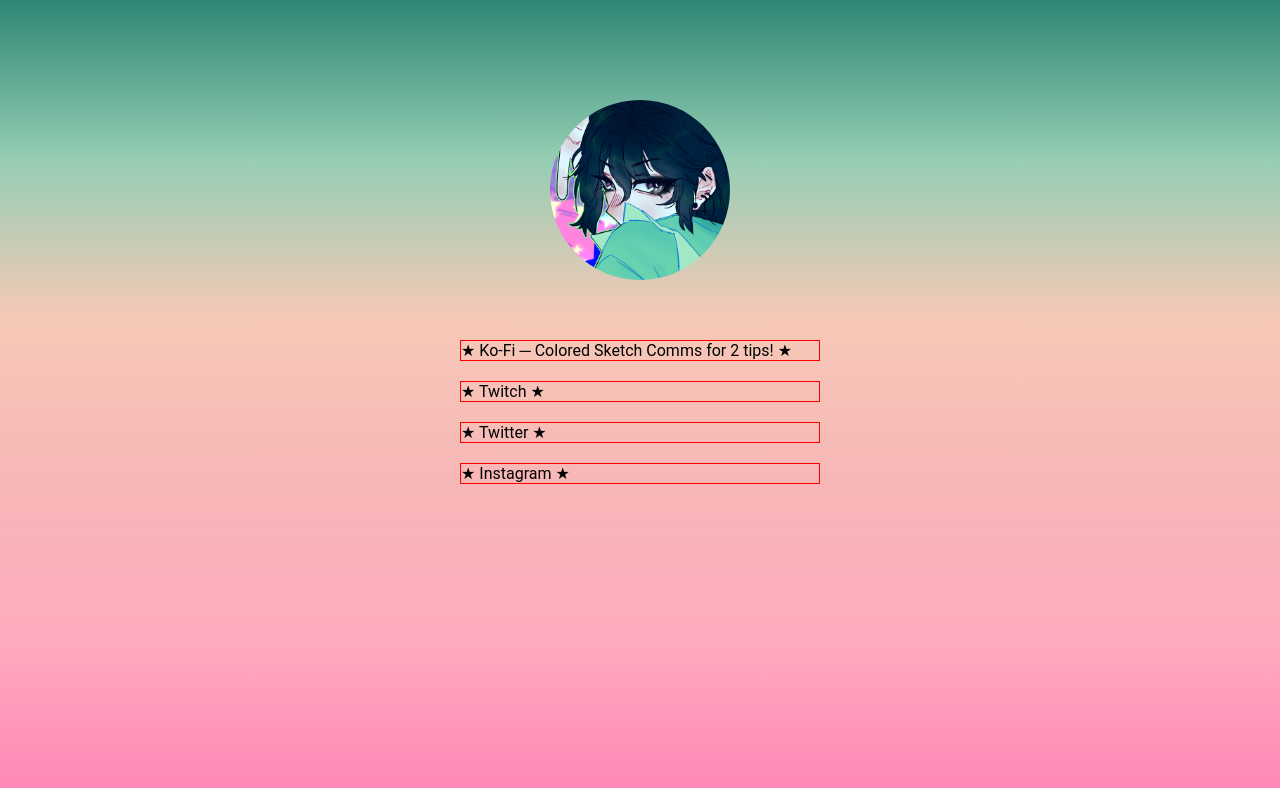
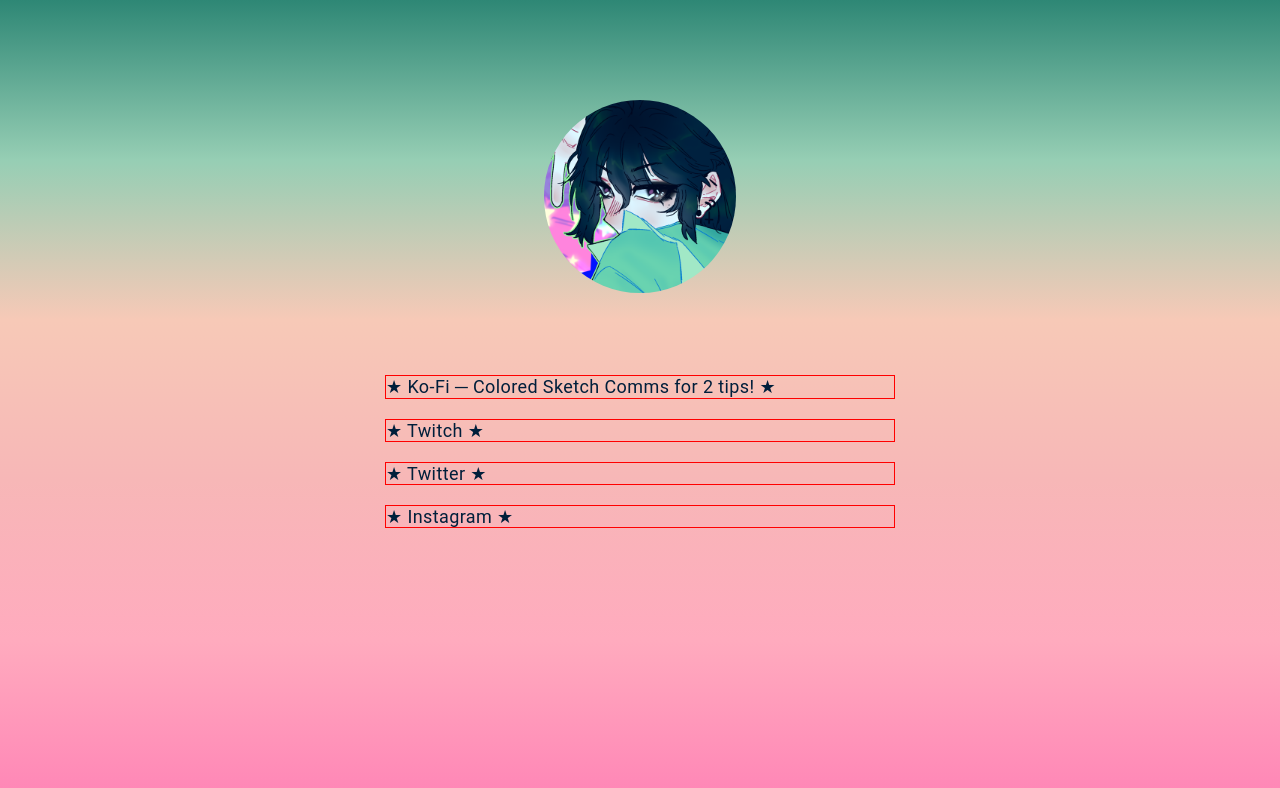
Before and after one commit to 1tKER/WaterLilynk, a website built with Vite: page index.html in a window 1280 px wide. Built offline with nearby package versions, Linux system fonts and the light colour scheme.

Commit message:
edit font button & add test border

```diff
--- a/style.css
+++ b/style.css
@@ -17,7 +17,7 @@
 
 .box {
   height: 600px;
-  width: 400px;
+  width: 550px;
 }
 
 /*icon*/
@@ -29,8 +29,8 @@
 }
 
 img {
-  width: 45%;
-  height: 45%;
+  width: 35%;
+  height: 35%;
   transition: 0.25s;
   border-radius: 50%;
 }
@@ -54,3 +54,10 @@
   border: 1px solid red;
   margin: 20px;
 }
+
+.botoni {
+    /*font*/
+  color: #001f3b;
+  letter-spacing: 0.025rem;
+  font-size: 1.125rem;
+}
```
